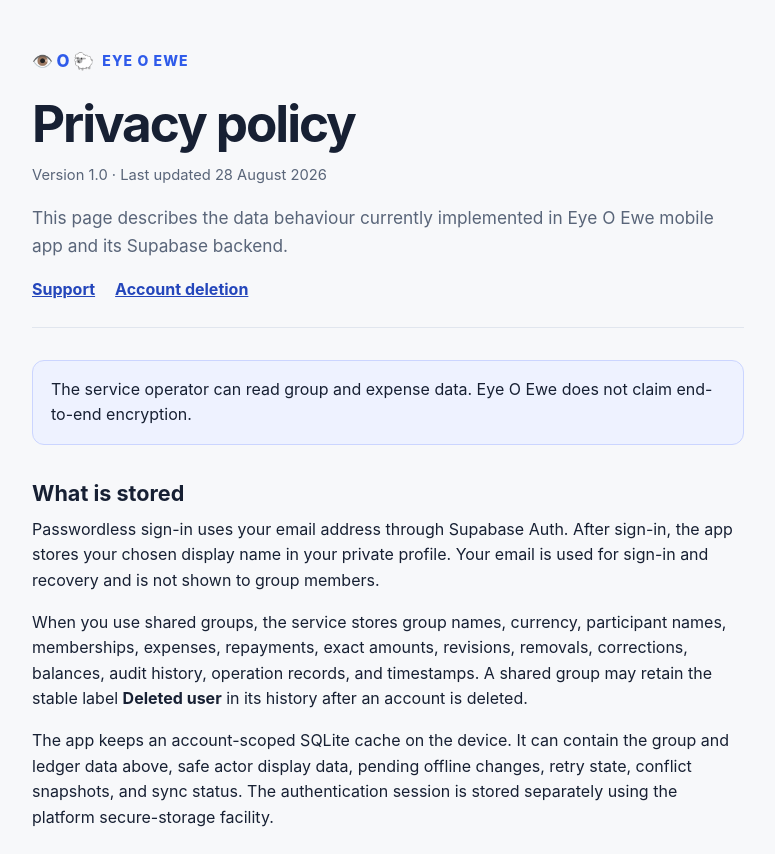
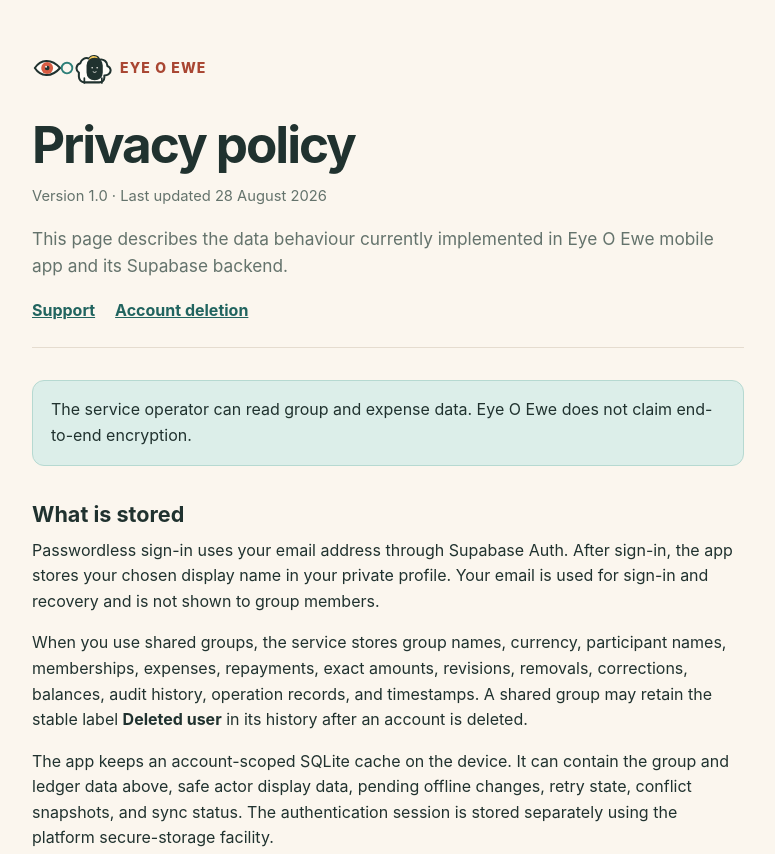
Before and after one commit to aleapproved/eyeoewedotapp, a plain HTML site: page public/eyeoewe/v1/privacy/index.html in a window 1280 px wide. Shown: the top 854 px of the page, without its empty margins (252-1027 px from the left). Drawn offline with Linux system fonts and the light colour scheme.

Commit message:
feat: refresh Eye O Ewe brand and product copy (#16)
* feat: refresh Eye O Ewe brand and product copy

* fix: hide technical auth configuration errors

* fix: update Android sync acceptance selector

```diff
--- a/public/eyeoewe/v1/privacy/index.html
+++ b/public/eyeoewe/v1/privacy/index.html
@@ -11,7 +11,7 @@
     <main>
       <header>
         <a class="brand" href="../">
-          <span class="brand-mark" aria-hidden="true">👁️ O 🐑</span>
+          <img class="brand-mark" src="../brand-mark.svg" alt="Eye O Ewe logo" />
           <span class="brand-name">Eye O Ewe</span>
         </a>
         <h1>Privacy policy</h1>
--- a/public/eyeoewe/v1/styles.css
+++ b/public/eyeoewe/v1/styles.css
@@ -8,8 +8,8 @@
     BlinkMacSystemFont,
     'Segoe UI',
     sans-serif;
-  background: #f7f8fa;
-  color: #172033;
+  background: #fbf6ee;
+  color: #20322f;
   font-synthesis: none;
   line-height: 1.6;
 }
@@ -29,14 +29,14 @@ main {
 }
 
 header {
-  border-bottom: 1px solid #e1e6ee;
+  border-bottom: 1px solid #e5dccf;
   margin-bottom: 32px;
   padding-bottom: 24px;
 }
 
 .brand {
   align-items: center;
-  color: #2f5bea;
+  color: #a94632;
   display: inline-flex;
   gap: 8px;
   font-size: 14px;
@@ -47,9 +47,9 @@ header {
 }
 
 .brand-mark {
-  font-size: 1.05rem;
-  letter-spacing: normal;
-  text-transform: none;
+  height: 40px;
+  object-fit: contain;
+  width: 80px;
 }
 
 .brand-name {
@@ -82,39 +82,39 @@ ul {
 }
 
 a {
-  color: #2446bb;
+  color: #21645f;
 }
 
 .lede {
-  color: #596579;
+  color: #64736c;
   font-size: 1.08rem;
   margin-bottom: 0;
 }
 
 .meta {
-  color: #596579;
+  color: #64736c;
   font-size: 0.92rem;
 }
 
 .card {
-  background: #fff;
-  border: 1px solid #e1e6ee;
+  background: #fffdf8;
+  border: 1px solid #e5dccf;
   border-radius: 16px;
   margin: 20px 0;
   padding: 20px;
 }
 
 .notice {
-  background: #eef2ff;
-  border: 1px solid #cbd5ff;
+  background: #dceee9;
+  border: 1px solid #b6d9d1;
   border-radius: 12px;
   margin: 20px 0;
   padding: 16px 18px;
 }
 
 footer {
-  border-top: 1px solid #e1e6ee;
-  color: #596579;
+  border-top: 1px solid #e5dccf;
+  color: #64736c;
   font-size: 0.92rem;
   margin-top: 48px;
   padding-top: 20px;
```
Also changed, not shown: __tests__/c11-public-pages.test.ts (+2 -2 lines), public/eyeoewe/v1/delete-account/index.html (+1 -1 lines), public/eyeoewe/v1/index.html (+1 -1 lines), public/eyeoewe/v1/support/index.html (+1 -1 lines), public/index.html (+1 -1 lines), public/eyeoewe/v1/brand-mark.svg (added).
